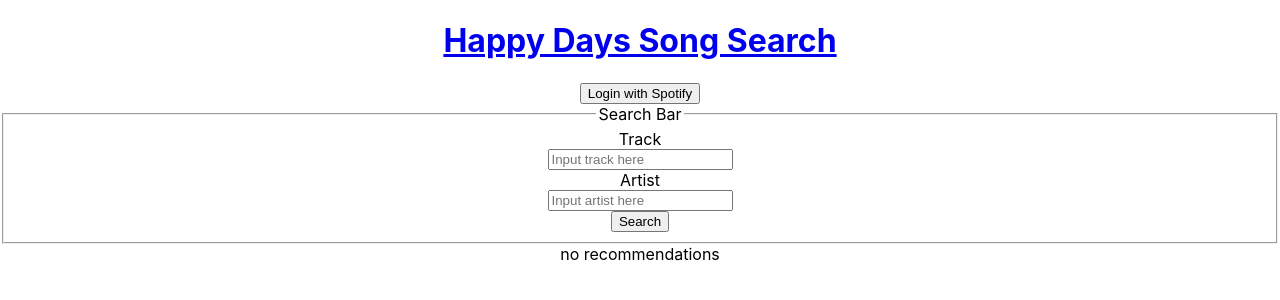
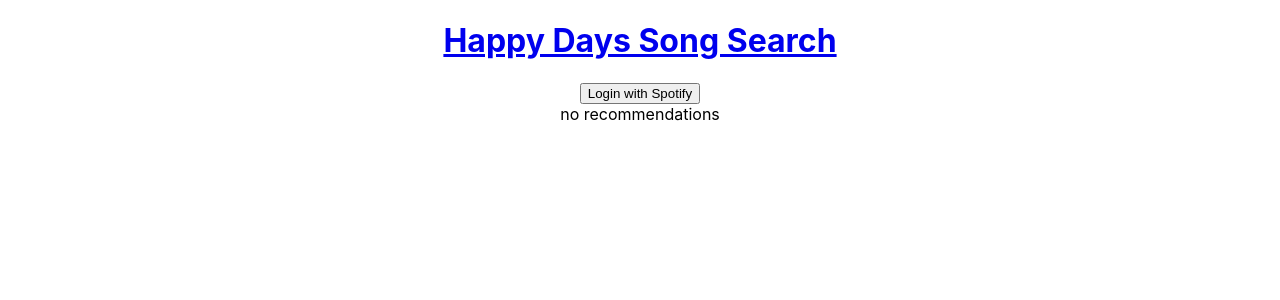
Before and after one commit to fac19/week10-Joe-Ivo, a React (Create React App) app: page / in a window 1280 px wide. Shown: the top 300 px of the page. Built offline with nearby package versions, Linux system fonts and the light colour scheme.

Commit message:
Search for song info only reveals after login

```diff
--- a/src/App.js
+++ b/src/App.js
@@ -43,6 +43,8 @@ function App() {
           <LogIn logInToken={logInToken} setLogInToken={setLogInToken} />
         )}
 
+        { logInToken ?
+        (
             <SongInfoSearch
             logInToken={logInToken}
             songInfo={songInfo}
@@ -50,6 +52,10 @@ function App() {
             setAudioFeatures={setAudioFeatures}
             setSongInfo={setSongInfo}
           />
+
+        ) : (
+            ""
+        )}
 
         {songInfo ? <RenderSong song={songInfo}/> : ""}
 
```
Lines whose indentation alone changed are shown as unchanged.
